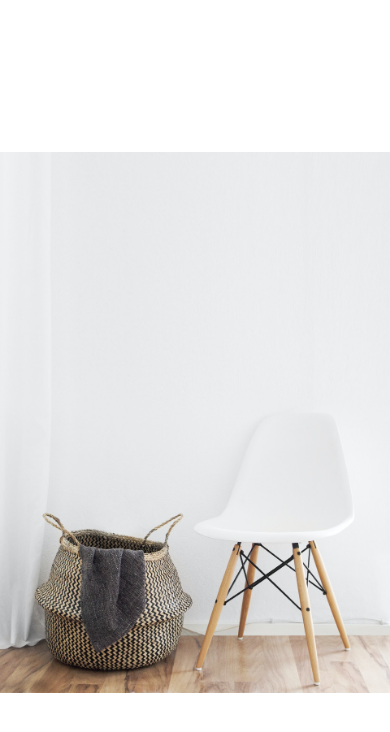
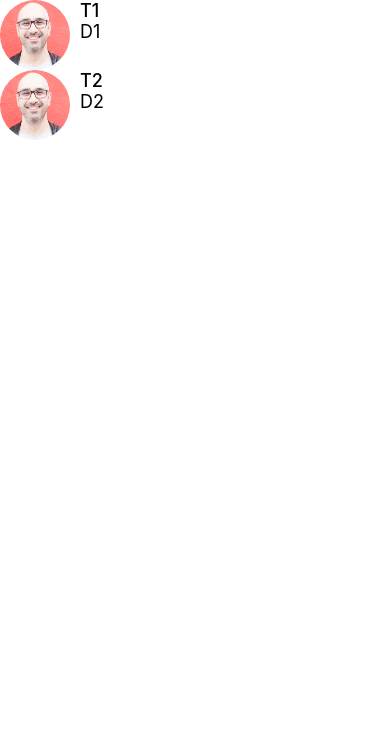
Before and after one commit to jfmoe/done-with-it, a React Native app: screen / in a window 390 px wide. Shown: the top 732 px of the page. Built offline with nearby package versions, Linux system fonts and the light colour scheme.

Commit message:
feat: create Screen component

```diff
--- a/App.tsx
+++ b/App.tsx
@@ -3,7 +3,8 @@
 import Card from './app/components/Card';
 import ListingDetailsScreen from './app/screens/ListingDetailsScreen';
 import ViewImageScreen from './app/screens/ViewImageScreen';
+import MessagesScreen from './app/screens/MessagesScreen';
 
 export default function App() {
-  return <ViewImageScreen />;
+  return <MessagesScreen />;
 }
--- /dev/null
+++ b/app/components/Screen.tsx
@@ -0,0 +1,19 @@
+import Constants from 'expo-constants';
+import { ReactNode } from 'react';
+import { SafeAreaView, StyleSheet } from 'react-native';
+
+interface Props {
+  children: ReactNode;
+}
+
+const Screen = ({ children }: Props) => {
+  return <SafeAreaView style={styles.screen}>{children}</SafeAreaView>;
+};
+
+const styles = StyleSheet.create({
+  screen: {
+    paddingTop: Constants.statusBarHeight,
+  },
+});
+
+export default Screen;
--- /dev/null
+++ b/app/screens/MessagesScreen.jsx
@@ -0,0 +1,36 @@
+import { FlatList, StyleSheet } from 'react-native';
+import ListItem from '../components/ListItem';
+import Screen from '../components/Screen';
+
+const messages = [
+  {
+    id: 1,
+    title: 'T1',
+    description: 'D1',
+    image: require('../assets/mosh.jpg'),
+  },
+  {
+    id: 2,
+    title: 'T2',
+    description: 'D2',
+    image: require('../assets/mosh.jpg'),
+  },
+];
+
+const MessagesScreen = () => {
+  return (
+    <Screen>
+      <FlatList
+        data={messages}
+        keyExtractor={(message) => message.id.toString()}
+        renderItem={({ item }) => (
+          <ListItem title={item.title} subTitle={item.description} image={item.image} />
+        )}
+      />
+    </Screen>
+  );
+};
+
+const styles = StyleSheet.create({});
+
+export default MessagesScreen;
--- a/package.json
+++ b/package.json
@@ -12,7 +12,8 @@
     "expo": "~50.0.14",
     "expo-status-bar": "~1.11.1",
     "react": "18.2.0",
-    "react-native": "0.73.6"
+    "react-native": "0.73.6",
+    "expo-constants": "~15.4.5"
   },
   "devDependencies": {
     "@babel/core": "^7.20.0",
```
Also changed, not shown: 1 other file (tests, documents, lock files or other folders).
